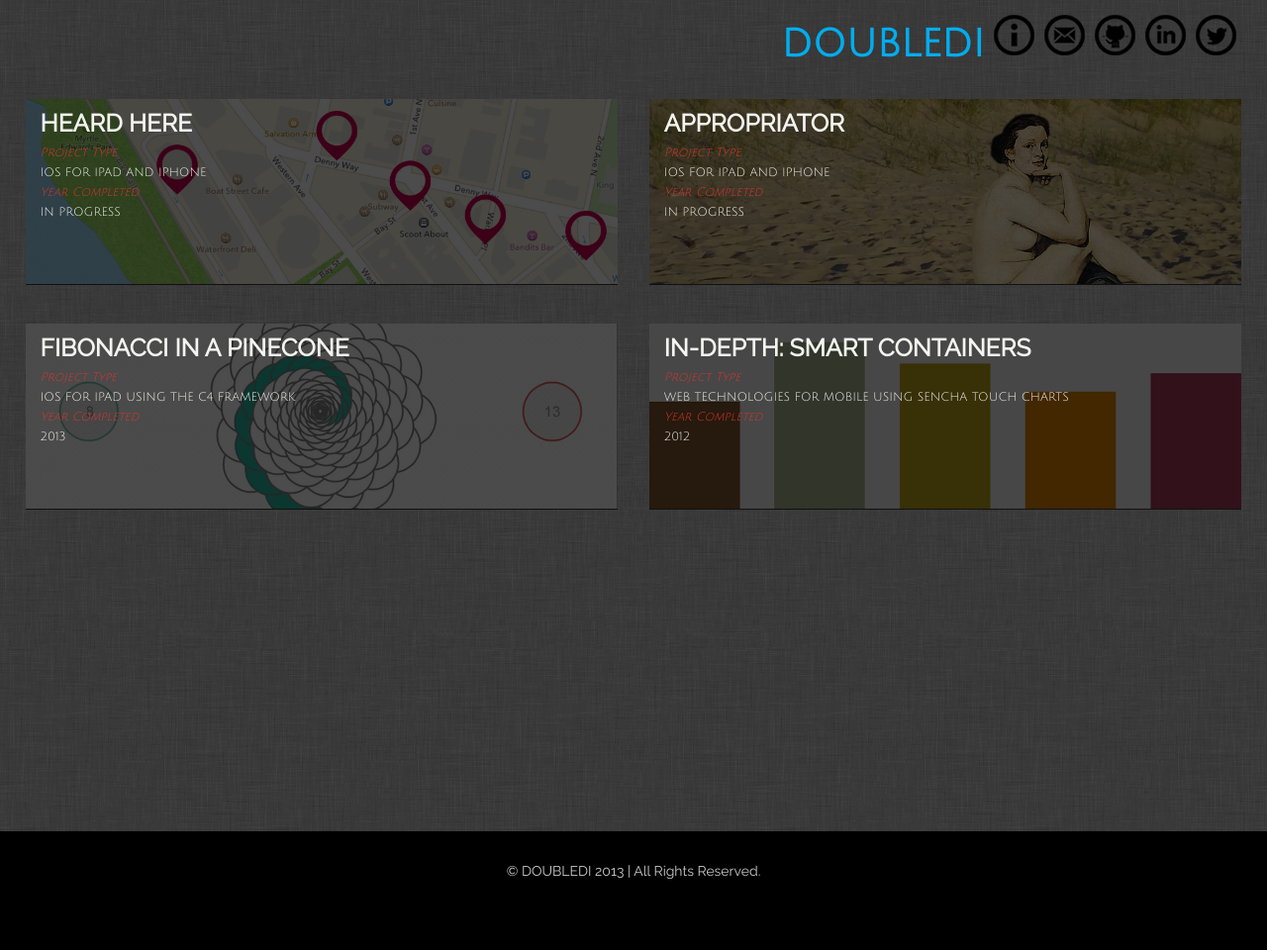
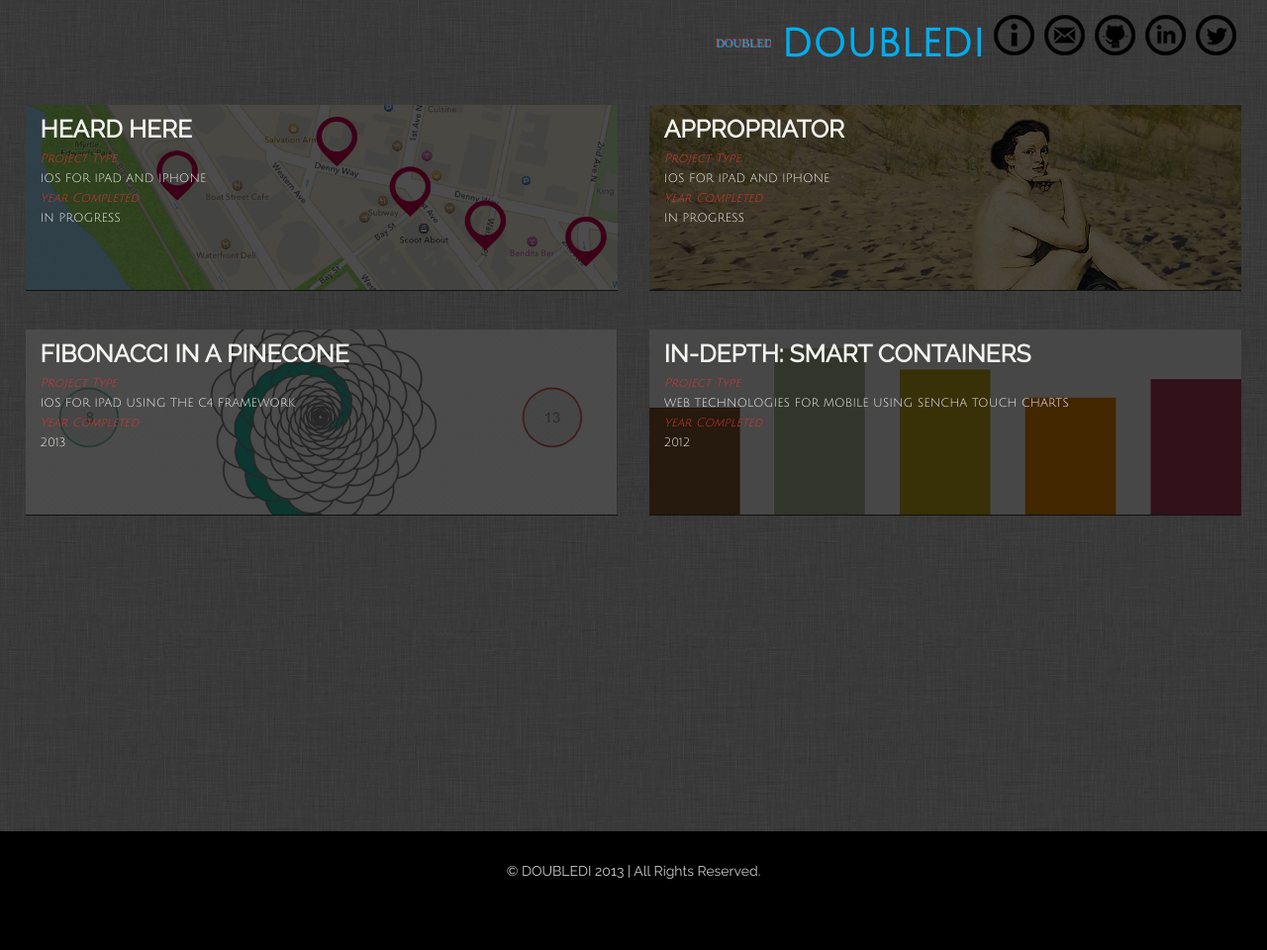
Before and after one commit to diannamertz/doubledi.github.com, a Jekyll site: the page built from index.html, in a window 1280 px wide. Shown: the whole page at 99% size. Built offline with Jekyll 4.4.1, drawn with Linux system fonts in a browser that asks for light colours.

Commit message:
test icon

```diff
--- a/_layouts/default.html
+++ b/_layouts/default.html
@@ -26,9 +26,9 @@
                 <li><a href="mailto:diannamertz@gmail.com" target="_top" title="E-mail me!"> <img src="/img/icon-contact.png" alt="E-mail me!"></a></li>
                 <li><a href="#myModal" role="btn" data-toggle="modal"> <img src="/img/icon-info.png"></a></li>
                 <li><a href="/index.html"><h1>DOUBLEDI</h1></a></li>
-                <!--
-                <li><a href="/index.html"><object id="icondd" height="160px" width="160px" data="/img/dd-logo.svg" type="image/svg+xml"></object></a></li>
-              -->
+
+                <li><a href="/index.html"><object id="icondd" height="60px" width="auto" data="/img/dd-logo.svg" type="image/svg+xml"></object></a></li>
+
                 </ul>
             </nav>
 
```
